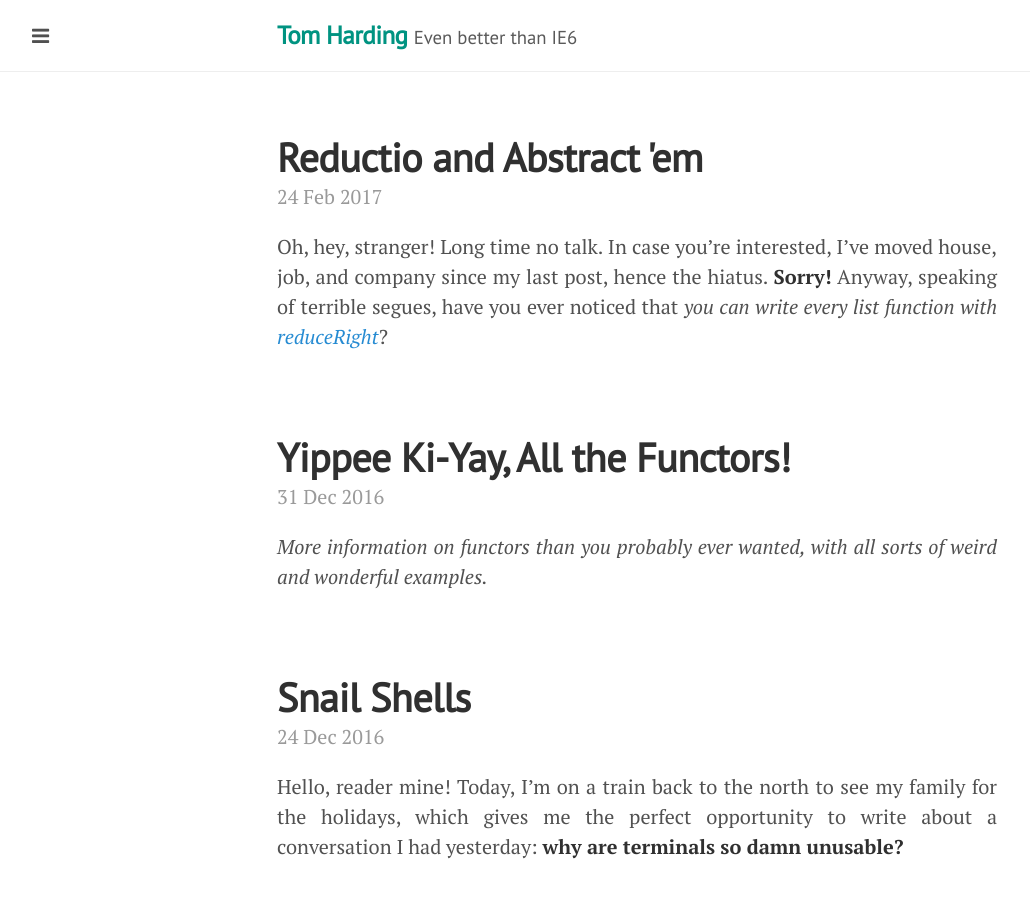
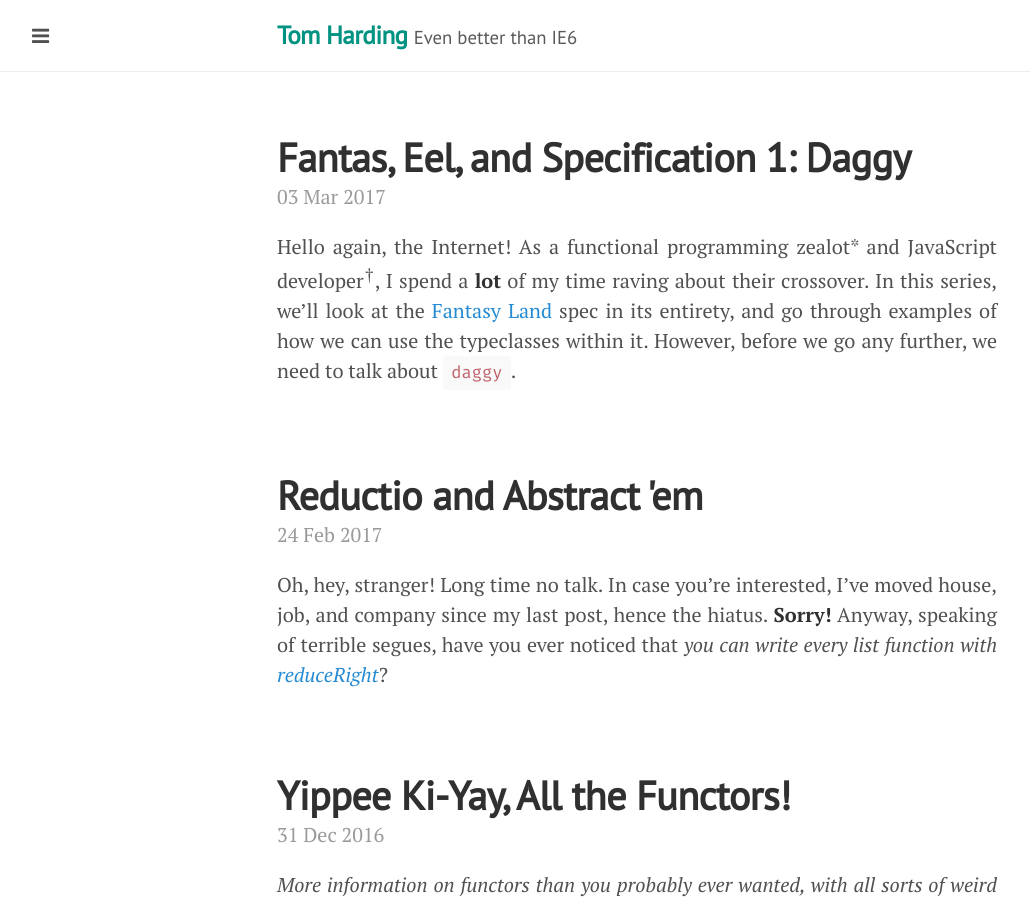
Before and after one commit to i-am-tom/i-am-tom.github.io, a Jekyll site: the page built from index.html, in a window 1280 px wide and 900 px high. Shown: the whole window, without its empty margins (3-1033 px from the left). Built offline with Jekyll 4.4.1, drawn with Linux system fonts in a browser that asks for light colours; some of the changed lines change nothing that is shown.

Commit message:
Getting blogged down in the details
The first post of the Fantasy Land series!

````diff
--- /dev/null
+++ b/_posts/2017-03-03-fantas-eel-and-specification.md
@@ -0,0 +1,188 @@
+---
+layout: post
+title: "Fantas, Eel, and Specification 1: Daggy"
+description: The first post in a series on the JavaScript Fantasy Land specification.
+---
+
+Hello again, the Internet! As a functional programming zealot* and JavaScript developer<sup>†</sup>, I spend a **lot** of my time raving about their crossover. In this series, we'll look at the [Fantasy Land](https://github.com/fantasyland/fantasy-land) spec in its entirety, and go through examples of how we can use the typeclasses within it. However, before we go any further, we need to talk about [`daggy`](https://github.com/fantasyland/daggy).
+
+Daggy is a _tiny_ library for creating **sum types** for functional programs. Don't worry about what that means too much for now, and focus on the two functions that the library exports: `tagged` and `taggedSum`.
+
+## `daggy.tagged(... fields)`
+
+This is a very simple method for creating types with one constructor. In other words, think of it as a way to store your very rigid (probably model) data:
+
+```javascript
+//- A coordinate in 3D space.
+//+ Coord :: (Int, Int, Int) -> Coord
+const Coord = daggy.tagged('x', 'y', 'z')
+
+//- A line between two coordinates.
+//+ Line :: (Coord, Coord) -> Line
+const Line = daggy.tagged('from', 'to')
+```
+
+The resulting structures are pretty intuitive:
+
+```javascript
+// We can add methods...
+Coord.prototype.translate =
+  function (x, y, z) {
+    // Named properties!
+    return Coord(
+      this.x + x,
+      this.y + y,
+      this.z + z
+    )
+  }
+
+// Auto-fills the named properties
+const origin = Coord(0, 0, 0)
+
+const myLine = Line(
+  origin,
+  origin.translate(2, 4, 6)
+)
+```
+
+This is nothing scary if you've used the JavaScript object system before: all the `tagged` function really does is give us a function to fill the given named properties on an object. **That's it**. A tiny little utility for creating constructors with named properties.
+
+## `daggy.taggedSum(constructors)`
+
+Now for the interesting one. Think about the boolean type: it has two values, `True` and `False`. In order to represent a structure like `Bool`, we need to make a type with multiple constructors (what we call a **sum type**):
+
+```javascript
+const Bool = daggy.taggedSum({
+  True: [], False: []
+})
+```
+
+We call the different forms of our type its **type constructors**: in this case, they're `True` and `False`, and neither has any arguments. How about we take our code from the `tagged` example and build up a more complicated type?
+
+```javascript
+const Shape = daggy.taggedSum({
+  // Square :: (Coord, Coord) -> Shape
+  Square: ['topleft', 'bottomright'],
+
+  // Circle :: (Coord, Number) -> Shape
+  Circle: ['centre', 'radius']
+})
+```
+
+Unlike the boolean values, our constructors here have values. They take _different_ values depending on which constructor we use, but we know that `Square` and `Circle` are definitely both constructors of the `Shape` type. How does this help us?
+
+```javascript
+Shape.prototype.translate =
+  function (x, y, z) {
+    return this.cata({
+      Square: (topleft, bottomright) =>
+        Shape.Square(
+          topleft.translate(x, y, z),
+          bottomright.translate(x, y, z)
+        ),
+
+      Circle: (centre, radius) =>
+        Shape.Circle(
+          centre.translate(x, y, z),
+          radius
+        )
+    })
+  }
+
+Square(Coord(2, 2, 0), Coord(3, 3, 0))
+.translate(3, 3, 3)
+// Square(Coord(5, 5, 3), Coord(6, 6, 3))
+
+Circle(Coord(1, 2, 3), 8)
+.translate(6, 5, 4)
+// Circle(Coord(7, 7, 7), 8)
+```
+
+Just as before, we are attaching methods to the `Shape` prototype. However, `Shape` isn't a _constructor_, it's a _type_: `Shape.Square` and `Shape.Circle` are the constructors.
+
+This means that, when we write a method, we have to write something that will work for _all_ forms of the `Shape` type, and `this.cata` is Daggy's killer feature. _By the way, `cata` is short for [catamorphism](/2017/02/24/reductio-and-abstract-em/)!_
+
+All we do is pass a `{ constructor: handler }` object to the `cata` function, and the appropriate one will be called when the method is invoked. As we can see above, we now have a `translate` method that will work for both types of `Shape`!
+
+We could even attach methods to our `Bool` type:
+
+```javascript
+const { True, False } = Bool
+
+// Flip the value of the Boolean.
+Bool.prototype.invert = function () {
+  return this.cata({
+    False: () => True,
+    True: () => False
+  })
+}
+
+// Basically shorthand for Bool.prototype.cata.
+Bool.prototype.thenElse = function (then, or) {
+  return this.cata({ True: then, False: or })
+}
+```
+
+As you can see, for constructors with no arguments, we use handlers with no arguments. Note, too, that different constructors of the same sum type can have **completely different numbers and types of arguments**. This will be _really_ important when we come to examples of the Fantasy Land structures.
+
+This is all there is to `taggedSum`: it lets us build **types with multiple constructors**, and conveniently write methods for them.
+
+## `List` but not least...
+
+As a final example of `taggedSum` (because I _hope_ `tagged` is nice and straightforward), here's a linked list and a couple of useful functions:
+
+```javascript
+const List = daggy.taggedSum({
+  Cons: ['head', 'tail'], Nil: []
+})
+
+List.prototype.map = function (f) {
+  return this.cata({
+    Cons: (head, tail) => List.Cons(
+      f(head), tail.map(f)
+    ),
+
+    Nil: () => List.Nil
+  })
+}
+
+// A "static" method for convenience.
+List.from = function (xs) {
+  return xs.reduceRight(
+    (acc, x) => List.Cons(x, acc),
+    List.Nil
+  )
+}
+
+// And a conversion back for convenience!
+List.prototype.toArray = function () {
+  return this.cata({
+    Cons: (x, acc) => [x, ... acc.toArray()],
+    Nil: () => []
+  })
+}
+
+// [3, 4, 5]
+console.log(
+  List.from([1, 2, 3])
+  .map(x => x + 2)
+  .toArray())
+```
+
+Sure enough, we can build a list with two constructors, `Cons` and `Nil` (as we did with `[x, ... xs]` and `[]` in [my last post](/2017/02/24/reductio-and-abstract-em/)), and every list object will have a corresponding array object<sup>‡</sup>. For example, `[1, 2, 3]` becomes `Cons(1, Cons(2, Cons(3, Nil)))`, so it's pretty obvious to see how _any_ list can be translated!
+
+---
+
+That's _everything_ you need to know about `daggy` to understand Fantasy Land! If you want to cement your understanding, why not try to add a couple more array functions to the `List` type like `filter` or `reduce`?
+
+Otherwise, we'll be diving in next time with the first of the structures: `Setoid`.
+
+Until then, take care! &hearts;
+
+---
+
+_* My (verbatim) introduction by [Dan](https://twitter.com/MrDanack) to members of the PHP core team._
+
+_<sup>†</sup> Even if only by a technicality._
+
+_<sup>‡</sup> We call this an **isomorphism**!_
````
Also changed, not shown: _posts/2017-02-24-reductio-and-abstract-em.md (+4 -3 lines).
